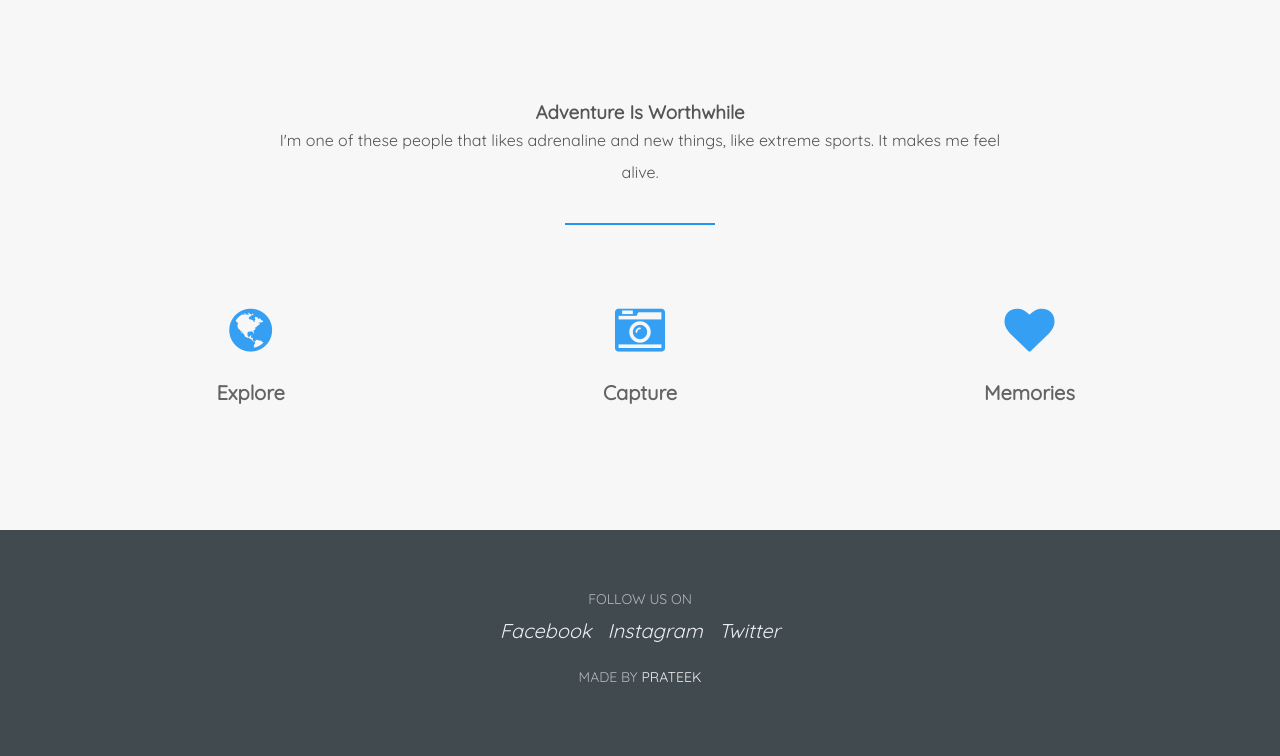
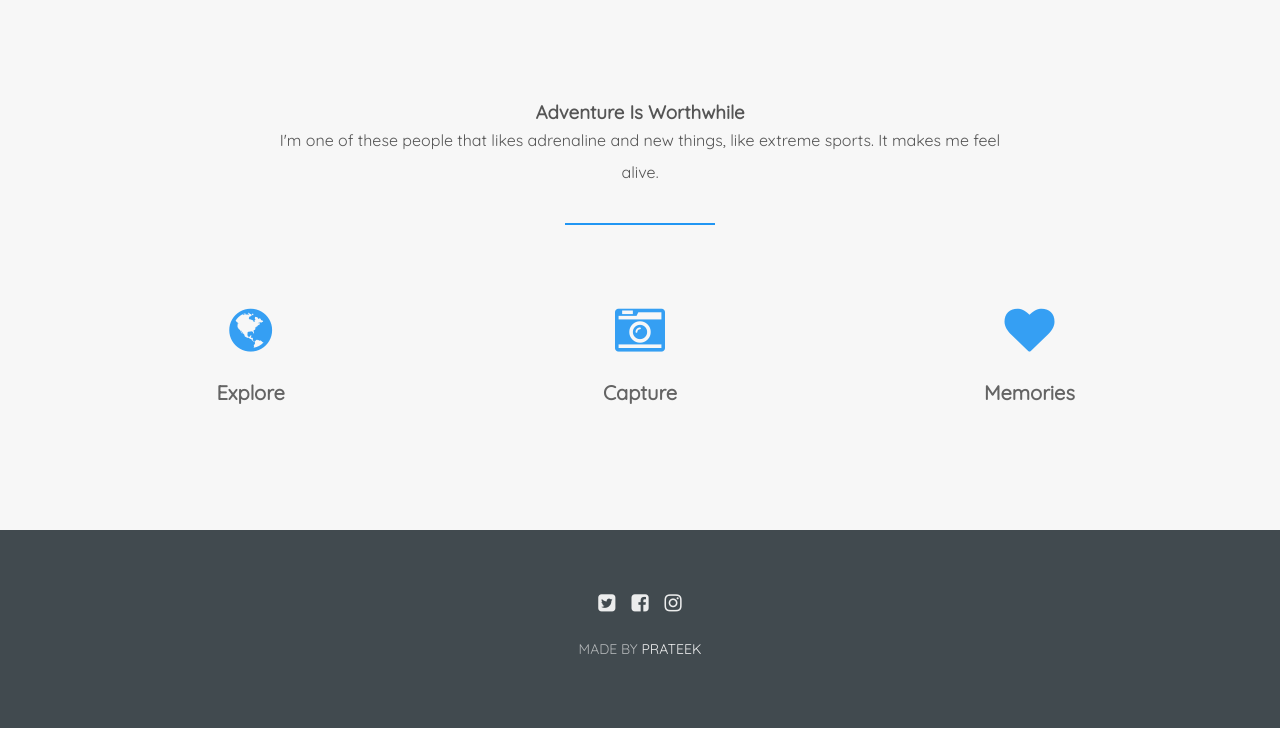
Before and after one commit to PrateekSahay/HTML-CSS, a plain HTML site: page index.html in a window 1280 px wide. Shown: the part 800-1556 px from the top of the page. After the commit the page ends 1528 px from the top, so only its background shows below. Drawn offline with Linux system fonts and the light colour scheme.

Commit message:
Resolved

```diff
--- a/css/style.css
+++ b/css/style.css
@@ -23,6 +23,7 @@ a{
 
 a:hover{
 	opacity: 1;
+	color: antiquewhite;
 }
 
 a.btn{
@@ -44,7 +45,8 @@ header{
 	top: 0;
 	left: 0;
 	z-index: 10;
-	background-color: rgba(204, 204, 204, 0.564);
+	/*background-color: rgba(204, 204, 204, 0.564);*/
+	background-color: black;
 
 	width: 100%;
 	display: flex;
@@ -329,4 +331,4 @@ footer p a{
 	}
 
 }
-/* </Footer>
+/* </Footer> */
--- a/index.html
+++ b/index.html
@@ -1,8 +1,9 @@
 <!DOCTYPE html>
-<html>
+<html lang="en">
 <head>
 	<link href="https://fonts.googleapis.com/css?family=Quicksand" rel="stylesheet">
 	<link rel="stylesheet" href="https://cdnjs.cloudflare.com/ajax/libs/font-awesome/4.7.0/css/font-awesome.min.css">
+
 
     <meta charset="utf-8">
     <meta http-equiv="X-UA-Compatible" content="IE=edge">
@@ -10,6 +11,7 @@
     <title>Adventure</title>
 
 	<link rel="stylesheet" href="css/style.css">
+	<link rel="shortcut icon" type="img/png" href="img/favicon.png"/>
 </head>
 
 <body>
@@ -60,15 +62,15 @@
 	</section>
 
 
-	<footer>
-			<p>Follow us on</p>
+<footer>
 			<ul>
-				<li><a href="#"><i>Facebook</i></a></li>
-				<li><a href="#"><i>Instagram</i></a></li>
-				<li><a href="#"><i>Twitter</i></a></li>
+				<li><a href="http://twitter.com"><i class="fa fa-twitter-square"></i></a></li>
+				<li><a href="http://fb.com"><i class="fa fa-facebook-square"></i></a></li>
+				<li><a href="http://instagram.com"><i class="fa fa-instagram"></i></a></li>
 			</ul>
 			<p>Made by <a href="#">Prateek</a></p>
-	</footer>
+</footer>
+
 
 </body>
 </html>
```
Also changed, not shown: img/favicon.png (added).
